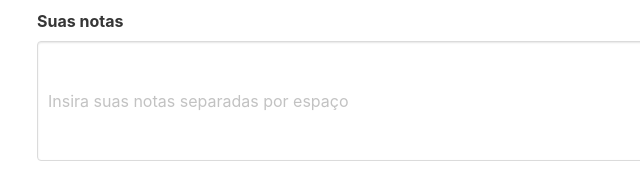
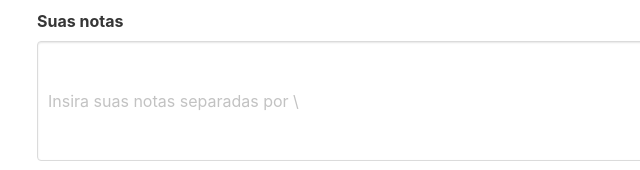
Before and after one commit to requisitos/requisitos.github.io, a website: page index.html in a window 1280 px wide. Shown: the part 376-546 px from the top of the page, 27-667 px from the left. Drawn offline with nearby package versions, Linux system fonts and the light colour scheme.

Commit message:
Update index.html

```diff
--- a/index.html
+++ b/index.html
@@ -49,7 +49,7 @@
     <div class="field">
       <label class="label">Suas notas</label>
       <div class="control">
-        <input type="tel" id="notas" class="textarea" placeholder="Insira suas notas separadas por espaço" pattern="\d*"
+        <input type="tel" id="notas" class="textarea" placeholder="Insira suas notas separadas por \"+\"" pattern="\d*"
           required />
       </div>
     </div>
```
